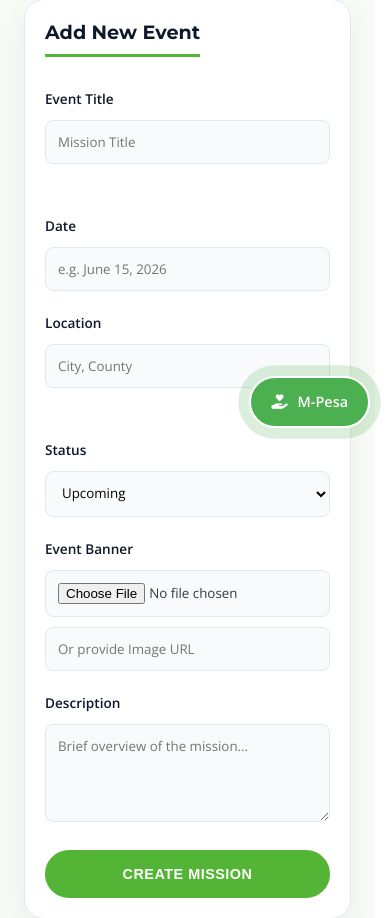
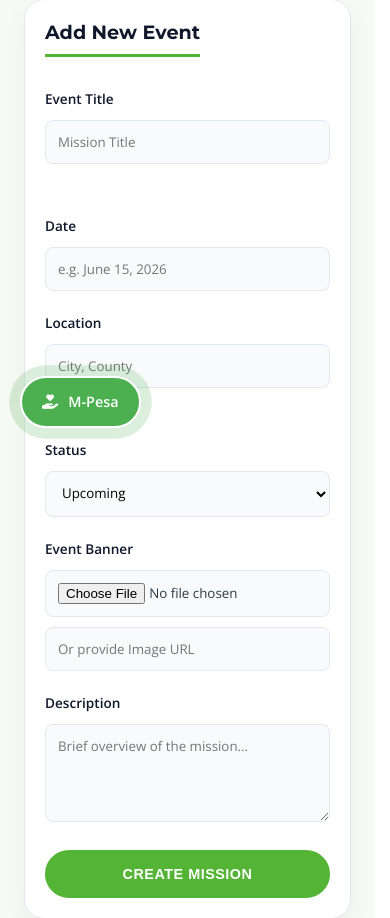
Before and after one commit to delstarford123/TEAMEnvironmentKENYA, a Flask app: page /admin in a window 390 px wide. Shown: the part 396-1314 px from the top of the page. Run offline with Flask 3, Linux system fonts and the light colour scheme; the visitor is signed in with stand-in values (Sample User, id 1); data that the repository does not hold is empty.

Commit message:
UI Adjustments: Move M-Pesa button to the left and mask admin link with a tree icon for security

```diff
--- a/static/css/style.css
+++ b/static/css/style.css
@@ -547,7 +547,7 @@ section {
 .floating-donate-btn {
     position: fixed;
     bottom: 30px;
-    right: 30px;
+    left: 30px;
     background-color: var(--mpesa-green);
     color: white;
     padding: 15px 30px;
@@ -576,7 +576,7 @@ section {
 @media (max-width: 600px) {
     .floating-donate-btn {
         bottom: 20px;
-        right: 20px;
+        left: 20px;
         padding: 12px 20px;
         font-size: 0.9rem;
     }
--- a/templates/layout/base.html
+++ b/templates/layout/base.html
@@ -185,7 +185,7 @@
             </div>
 
             <div class="footer-bottom">
-                <p>&copy; <span id="current-year"></span> TEAMEnvironment KENYA. All rights reserved. Powered by <a href="https://www.delstarfordworks.co.ke" target="_blank" class="powered-by-link">DELSTARFORD WORKS</a>. | <a href="/login" style="color: #888; text-decoration: none;">Admin</a></p>
+                <p>&copy; <span id="current-year"></span> TEAMEnvironment KENYA. All rights reserved. Powered by <a href="https://www.delstarfordworks.co.ke" target="_blank" class="powered-by-link">DELSTARFORD WORKS</a>. | <a href="/login" style="color: #888; text-decoration: none;" aria-label="Portal"><i class="fas fa-tree"></i></a></p>
             </div>
         </div>
     </footer>
```
